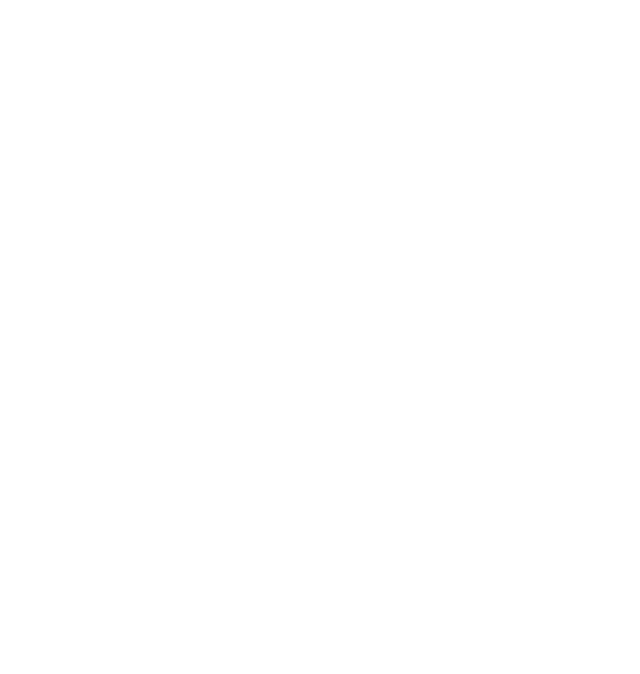
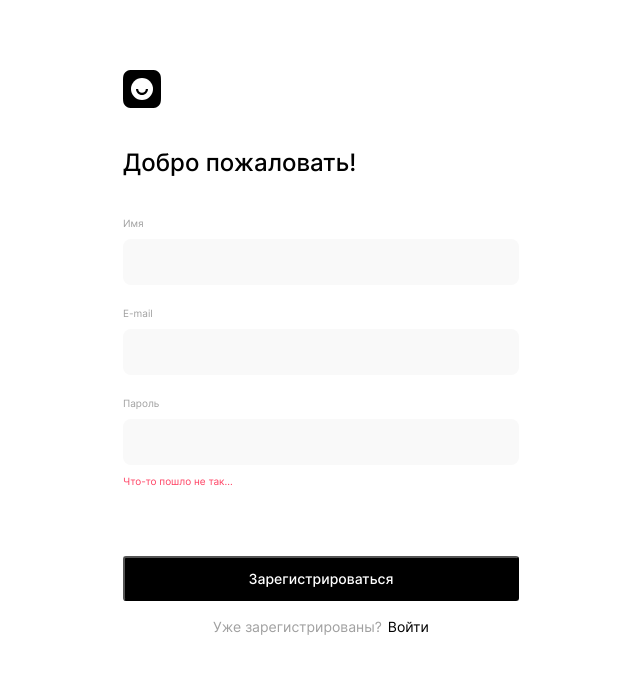
Before and after one commit to catintoner/movies-explorer-frontend, a React app: page /#/sign-up in a window 1280 px wide. Shown: the whole page, without its empty margins (319-959 px from the left). Built offline with nearby package versions, Linux system fonts and the light colour scheme.

Commit message:
feature: add login and register

```diff
--- a/src/components/App.js
+++ b/src/components/App.js
@@ -3,10 +3,11 @@ import React from 'react';
 import { Route, Switch, withRouter } from 'react-router-dom';  //Route, Switch, useHistory,
 
 import './App.css';
-
+import Login from './login/Login';
 import Main from './main/Main';
 import Movies from './movies/Movies';
 import Profile from './profile/Profile';
+import Register from './register/Register';
 import SavedMovies from './savedMovies/SavedMovies';
 
 function App() {
@@ -47,6 +48,14 @@ function App() {
               setLoggedIn={setLoggedIn}
             />
           </Route>
+          <Route path='/sign-up'>
+            <Register
+            />
+          </Route>
+          <Route path='/sign-in'>
+            <Login
+            />
+          </Route>
         </Switch>
       </div>
     </div>
--- /dev/null
+++ b/src/components/login/Login.css
@@ -0,0 +1,3 @@
+.login-form__error:last-of-type {
+  margin: 0 0 157px;
+}
--- /dev/null
+++ b/src/components/login/Login.js
@@ -0,0 +1,19 @@
+import React from 'react';
+import SignForm from '../signForm/SignForm';
+
+import './Login.css';
+
+function Login() {
+  return (
+    <SignForm
+      title='Рады видеть!'
+      submitName='Войти'
+      lastInputErrorClass='login-form__error'
+      quoteFooter='Еще не зарегистрированы?'
+      footerLink='/sign-up'
+      footerLinkName='Регистрация'
+    />
+  );
+}
+
+export default Login;
--- a/src/components/profile/Profile.css
+++ b/src/components/profile/Profile.css
@@ -6,7 +6,7 @@
 }
 
 .profile__form {
-  max-width: calc(100% - 435px*2);
+  max-width: 410px;
   margin: 0 auto;
   display: flex;
   flex-direction: column;
@@ -78,6 +78,10 @@
   color: #FF4062;
 }
 
+.form__error_type_hidden {
+  opacity: 0;
+}
+
 .form__submit {
   margin: 0 0 16px;
   font-weight: 400;
@@ -93,6 +97,22 @@
 
 .form__submit:hover {
   opacity: .7;
+}
+
+.form__submit_type_active {
+  min-height: 45px;
+  border-radius: 3px;
+  font-weight: 500;
+  font-size: 14px;
+  line-height: 17px;
+  width: 100%;
+  background-color: #000;
+  color: #fff;
+  transition: .2s;
+}
+
+.form__submit_type_active:hover {
+  opacity: .8;
 }
 
 .profile__exit-btn {
--- a/src/components/profile/Profile.js
+++ b/src/components/profile/Profile.js
@@ -11,6 +11,16 @@ function Profile(props) {
       props.setLoggedIn(true);
     }
   );
+
+  const [infoEdit, setInfoEdit] = React.useState(false);
+
+  function handleEditActivate() {
+    if (!infoEdit) {
+      setInfoEdit(true);
+    } else {
+      setInfoEdit(false);
+    }
+  }
 
   return (
     <>
@@ -37,10 +47,11 @@ function Profile(props) {
               id='name_edit'
               type='text'
               autoComplete='off'
+              disabled={!infoEdit}
             >
             </input>
             <span
-              className='form__error'
+              className='form__error form__error_type_hidden'
             >
               Какая-то ошибка, например
             </span>
@@ -57,24 +68,27 @@ function Profile(props) {
               id='email_edit'
               defaultValue='www.ya.ru'
               autoComplete='off'
+              disabled={!infoEdit}
             >
             </input>
             <span
-              className='form__error'
+              className='form__error form__error_type_hidden'
             >
               Какая-то ошибка, например
             </span>
           </div>
           <input
-          className='form__submit'
+          className={`form__submit ${infoEdit && 'form__submit_type_active'}`}
           type='submit'
           value='Редактировать'
+          onClick={handleEditActivate}
           >
           </input>
         </form>
         <Link
           to='/'
           className='profile__exit-btn'
+          hidden={infoEdit}
         >
           Выйти из профиля
         </Link>
--- /dev/null
+++ b/src/components/register/Register.css
@@ -0,0 +1,3 @@
+.register-form__error:last-of-type {
+  margin: 0 0 69px;
+}
--- /dev/null
+++ b/src/components/register/Register.js
@@ -0,0 +1,37 @@
+import React from 'react';
+
+import SignForm from '../signForm/SignForm';
+
+import './Register.css';
+
+
+function Register() {
+  return (
+    <SignForm
+      title='Добро пожаловать!'
+      submitName='Зарегистрироваться'
+      lastInputErrorClass='register-form__error'
+      quoteFooter='Уже зарегистрированы?'
+      footerLink='/sign-in'
+      footerLinkName='Войти'
+    >
+      <label
+        htmlFor='sign-name'
+        className='sign-form__label'
+      >
+        Имя
+      </label>
+      <input
+        className='sign-form__input'
+        type='text'
+        id='sign-name'
+      >
+      </input>
+      <span className='sign-form__error sign-form__error_type_hidden'>
+        Что-то пошло не так...
+      </span>
+    </SignForm>
+  )
+};
+
+export default Register;
--- /dev/null
+++ b/src/components/signForm/SignForm.css
@@ -0,0 +1,138 @@
+.sign__container {
+  margin: 0 auto;
+  max-width: 396px;
+  display: flex;
+  flex-direction: column;
+  align-items: flex-start;
+}
+
+.sign__header {
+  margin: 0 0 40px;
+  padding: 70px 0 0;
+}
+
+.sign__logo {
+  display: block;
+  background-image: url('../../images/header__logo.svg');
+  width: 38px;
+  height: 38px;
+  margin: 0 0 40px;
+}
+
+.sign__title {
+  margin: 0;
+  font-weight: 500;
+  font-size: 24px;
+  line-height: 29px;
+}
+
+.sign__main {
+  max-width: 100%;
+  margin: 0 0 17px;
+}
+
+.sign-form__container {
+  max-width: 396px;
+  display: flex;
+  flex-direction: column;
+  align-items: flex-start;
+}
+
+.sign-form__label {
+  margin: 0 0 10px;
+  font-weight: 400;
+  font-size: 10px;
+  line-height: 12px;
+  color: #A0A0A0;
+}
+
+.sign-form__input {
+  margin: 0 0 10px;
+  padding: 0 15px;
+  border: none;
+  outline: none;
+  width: 366px;
+  min-height: 46px;
+  background-color: #F9F9F9;
+  border-radius: 8px;
+  font-weight: 400;
+  font-size: 13px;
+  line-height: 16px;
+  transition: .5s;
+}
+
+.sign-form__input:focus {
+  margin: 0;
+  background-color: #F9F9F9;
+  outline: none;
+  border: 1px solid #F9F9F9;
+  box-shadow: 10px 10px 25px 1px #1615158a;
+  border-radius: 5px;
+}
+
+.sign-form__input:invalid {
+  color: #FF4062;
+}
+
+.sign-form__error {
+  min-height: 12px;
+  font-weight: 400;
+  font-size: 10px;
+  line-height: 12px;
+  color: #FF4062;
+}
+
+.sign-form__error_type_hidden {
+  opacity: 0;
+}
+
+.sign-form__submit {
+  min-height: 45px;
+  width: 100%;
+  color: #fff;
+  font-weight: 500;
+  line-height: 17px;
+  font-size: 14px;
+  text-align: center;
+  border-radius: 3px;
+  margin: 0;
+  padding: 0;
+  background-color: #000;
+  cursor: pointer;
+  transition: .2s;
+}
+
+.sign-form__submit:hover {
+  opacity: .8;
+}
+
+.sign__footer {
+  margin: 0 0 70px;
+  align-self: center;
+  display: flex;
+  flex-direction: row;
+  justify-content: center;
+}
+
+.sign__quote {
+  margin: 0 6px 0 0;
+  font-weight: 400;
+  font-size: 14px;
+  line-height: 17px;
+  text-align: center;
+  color: #A0A0A0;
+}
+
+.sign__link {
+  text-decoration: none;
+  font-weight: 400;
+  font-size: 14px;
+  line-height: 17px;
+  text-align: center;
+  color: #000000;
+  transition: .2s;
+}
+
+.sign__link:hover {
+  opacity: .7;
+}
--- /dev/null
+++ b/src/components/signForm/SignForm.js
@@ -0,0 +1,74 @@
+import React from 'react';
+
+import { Link } from 'react-router-dom';
+
+import './SignForm.css';
+
+function SignForm(props) {
+  return (
+    <section className='sign__container'>
+      <header className='sign__header'>
+        <Link
+          className='sign__logo'
+          to='/'
+        />
+        <h1 className='sign__title'>
+          {props.title}
+        </h1>
+      </header>
+      <main className='sign__main'>
+        <form className='sign-form__container'>
+          {props.children}
+          <label
+            htmlFor='sign-email'
+            className='sign-form__label'
+          >
+            E-mail
+          </label>
+          <input
+            className='sign-form__input'
+            type='email'
+            id='sign-email'
+          >
+          </input>
+          <span className='sign-form__error sign-form__error_type_hidden'>
+            Что-то пошло не так...
+          </span>
+          <label
+            htmlFor='sign-password'
+            className='sign-form__label'
+          >
+            Пароль
+          </label>
+          <input
+            className='sign-form__input'
+            type='password'
+            id='sign-password'
+            autoComplete='off'
+          >
+          </input>
+          <span className={`sign-form__error ${props.lastInputErrorClass}`}>
+            Что-то пошло не так...
+          </span>
+          <input
+            className='sign-form__submit'
+            type='submit'
+            value={props.submitName}
+          >
+          </input>
+        </form>
+      </main>
+      <footer className='sign__footer'>
+        <p className='sign__quote'>{props.quoteFooter}</p>
+        <Link
+          className='sign__link'
+          to={props.footerLink}
+        >
+          {props.footerLinkName}
+        </Link>
+      </footer>
+    </section>
+  );
+}
+
+export default SignForm;
```
